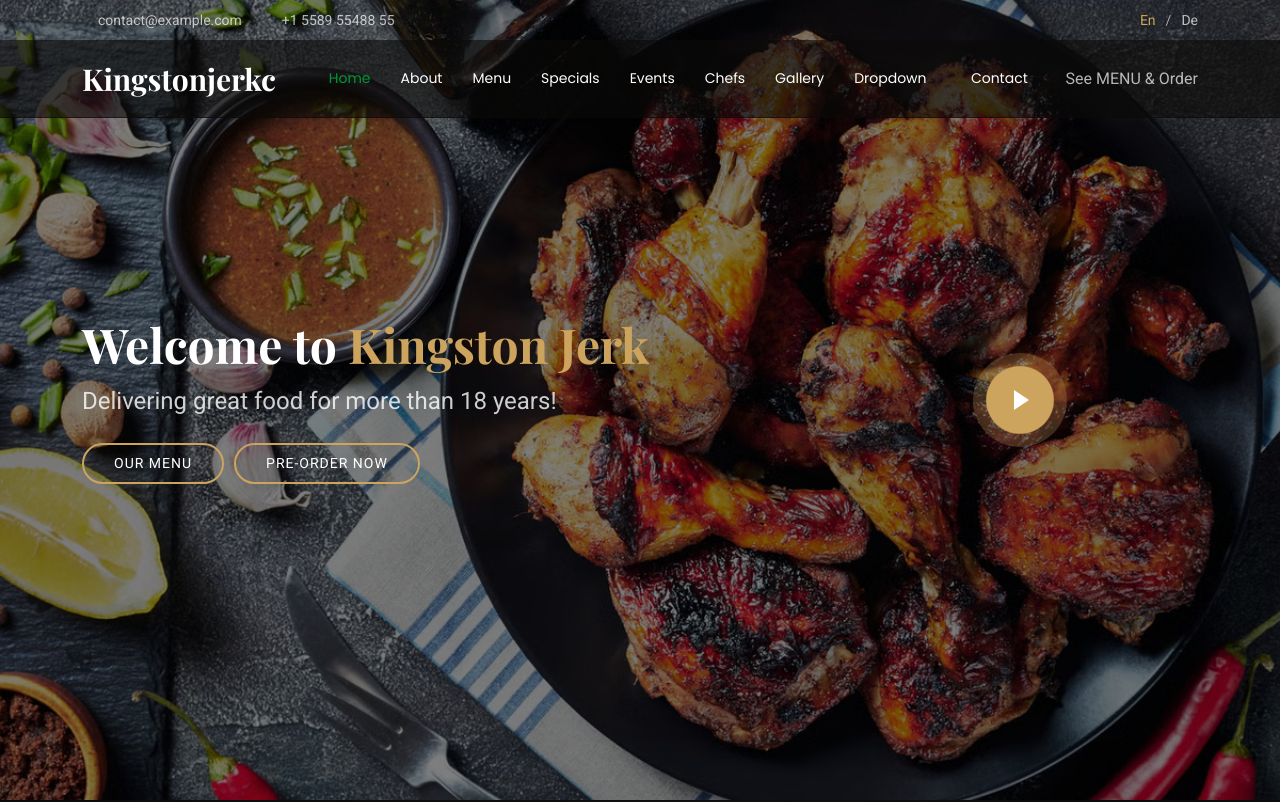
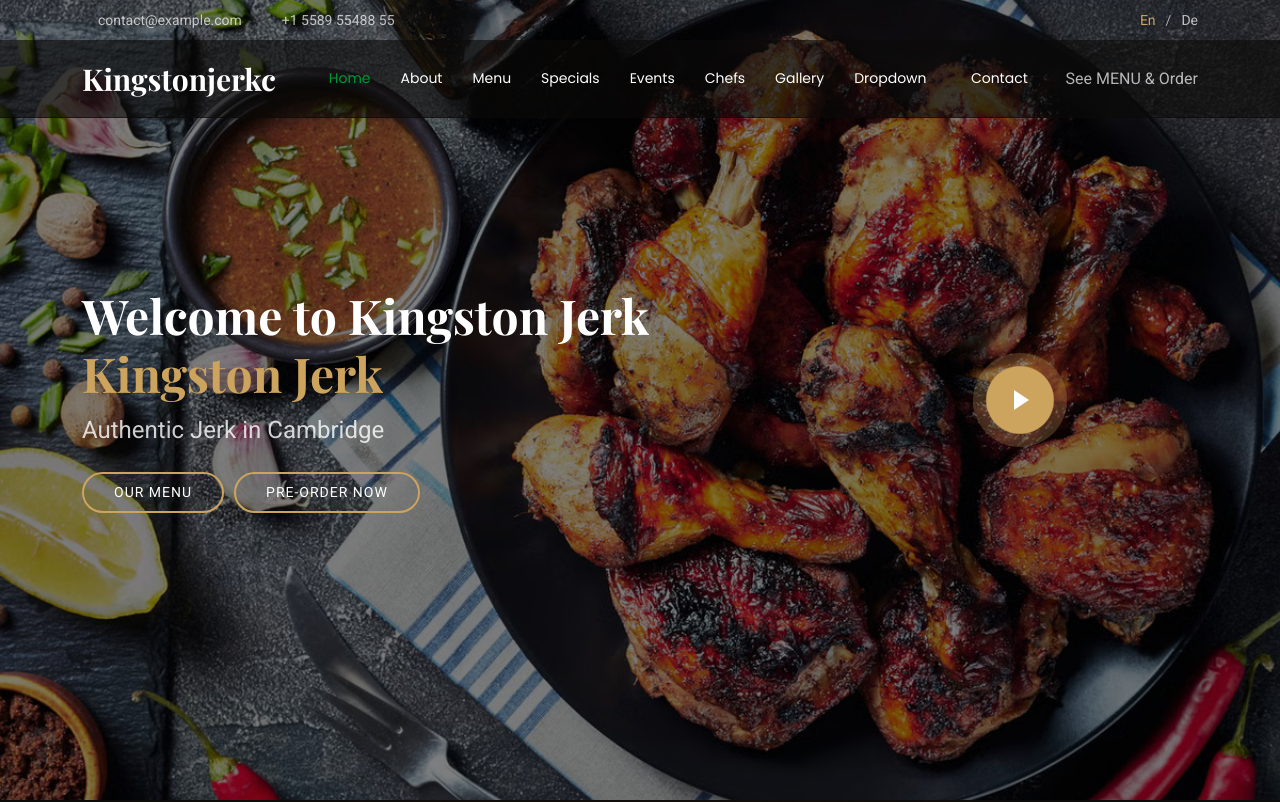
Before and after one commit to kingstonjerkcam-a11y/Kingstonjerk, a plain HTML site: page index.html in a window 1280 px wide. Shown: the top 802 px of the page. Drawn offline with nearby package versions, Linux system fonts and the light colour scheme; files that its build step writes are made by us from their sources; animation ran at ten frames a second; a script that the page names is missing; some icons are missing; files whose address does not match are found by name; a web font is replaced by a local one.

Commit message:
Update index.html

```diff
--- a/index.html
+++ b/index.html
@@ -114,8 +114,8 @@
       <div class="container">
         <div class="row">
           <div class="col-lg-8 d-flex flex-column align-items-center align-items-lg-start">
-            <h2 data-aos="fade-up" data-aos-delay="100">Welcome to <span>Kingston Jerk</span></h2>
-            <p data-aos="fade-up" data-aos-delay="200">Delivering great food for more than 18 years!</p>
+            <h2 data-aos="fade-up" data-aos-delay="100">Welcome to Kingston Jerk <span>Kingston Jerk</span></h2>
+            <p data-aos="fade-up" data-aos-delay="200">Authentic Jerk in Cambridge</p>
             <div class="d-flex mt-4" data-aos="fade-up" data-aos-delay="300">
               <a href="#menu" class="cta-btn">Our Menu</a>
               <a href="#pre-order-now" class="cta-btn">Pre-Order Now</a>
```
